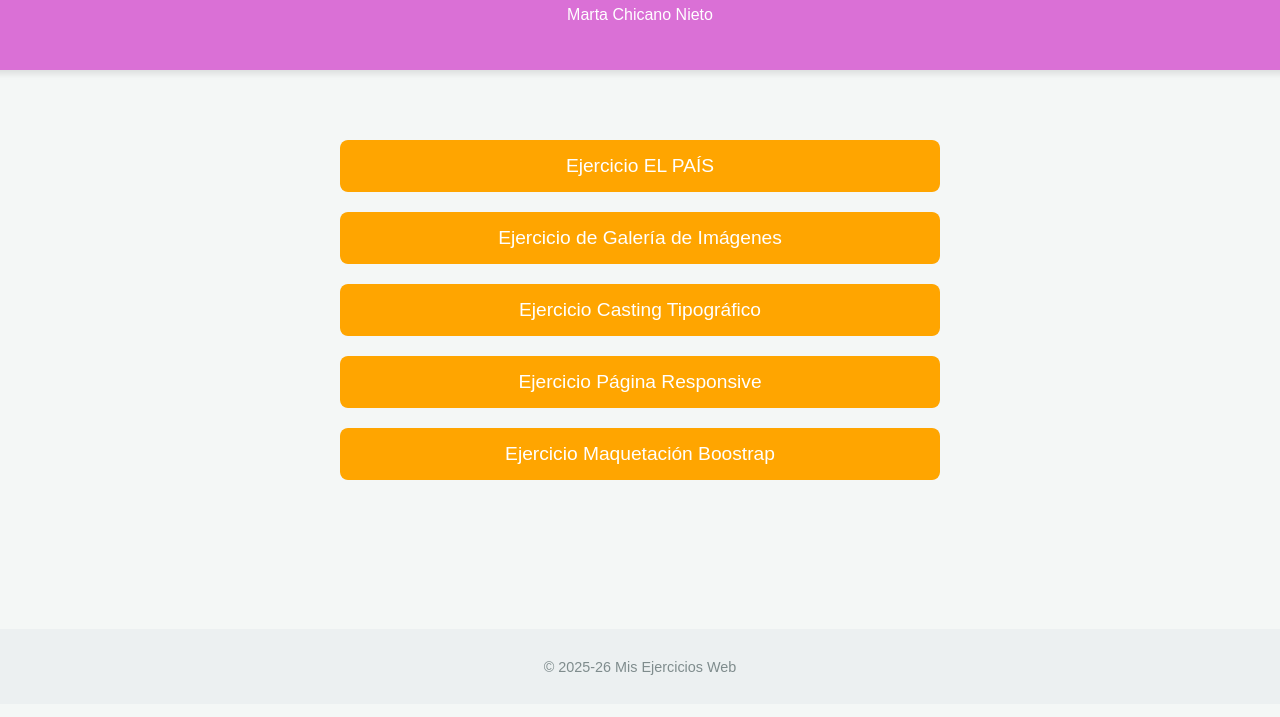
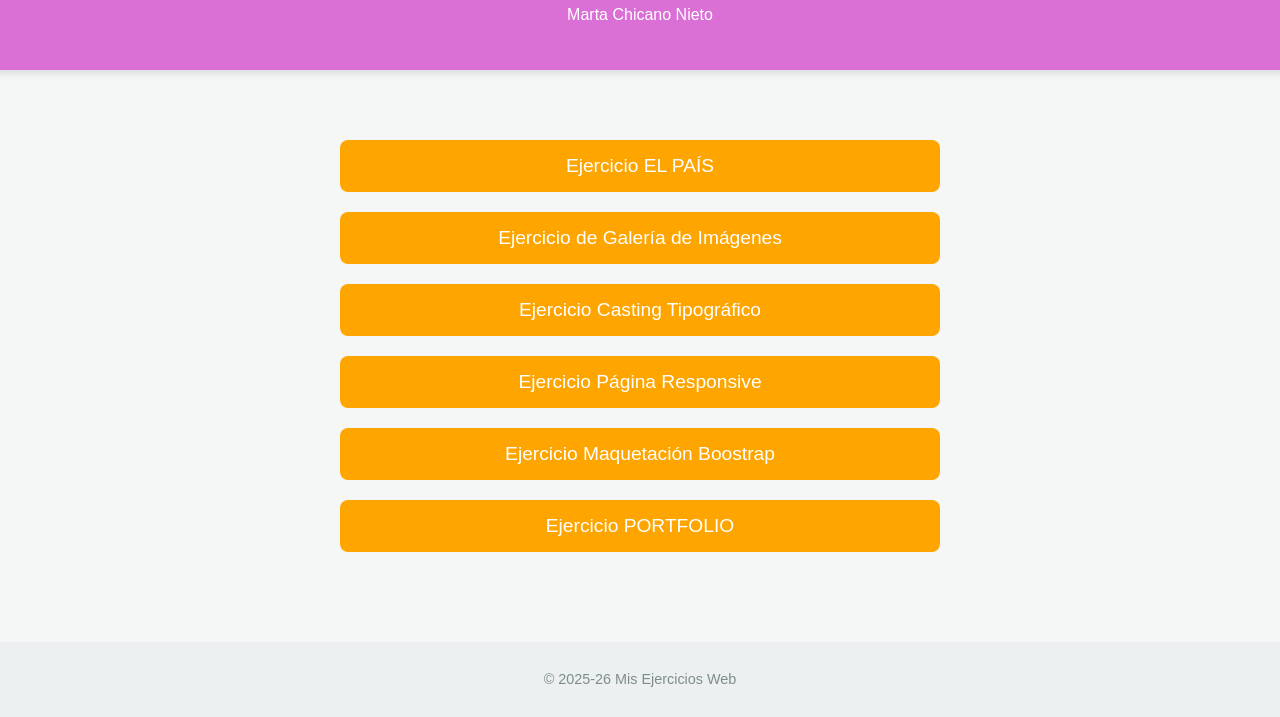
Before and after one commit to martamch12/RepoFinal, a plain HTML site: page index.html in a window 1280 px wide. Shown: the part 96-813 px from the top of the page. Drawn offline with Linux system fonts and the light colour scheme.

Commit message:
añado el portfolio al index

```diff
--- a/index.html
+++ b/index.html
@@ -18,6 +18,9 @@
              <li><a href="CASTING/index.html">Ejercicio Casting Tipográfico</a></li>
               <li><a href="PAGINA RESPOSIVE/index.html">Ejercicio Página Responsive</a></li>
               <li><a href="Boostrap1/index.html">Ejercicio Maquetación Boostrap</a></li>
+                <li><a href="PORTFOLIO/index.html">Ejercicio PORTFOLIO</a></li>
+
+
         </ul>
     </main>
 
```
Also changed, not shown: PORTFOLIO/._index.html (added), PORTFOLIO/index.html (added), 2 other files.
